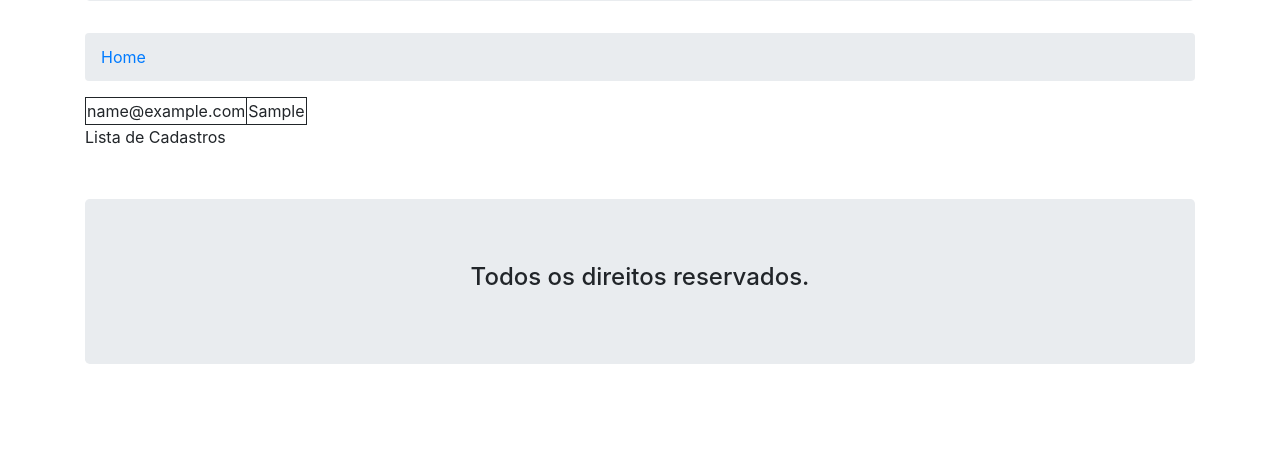
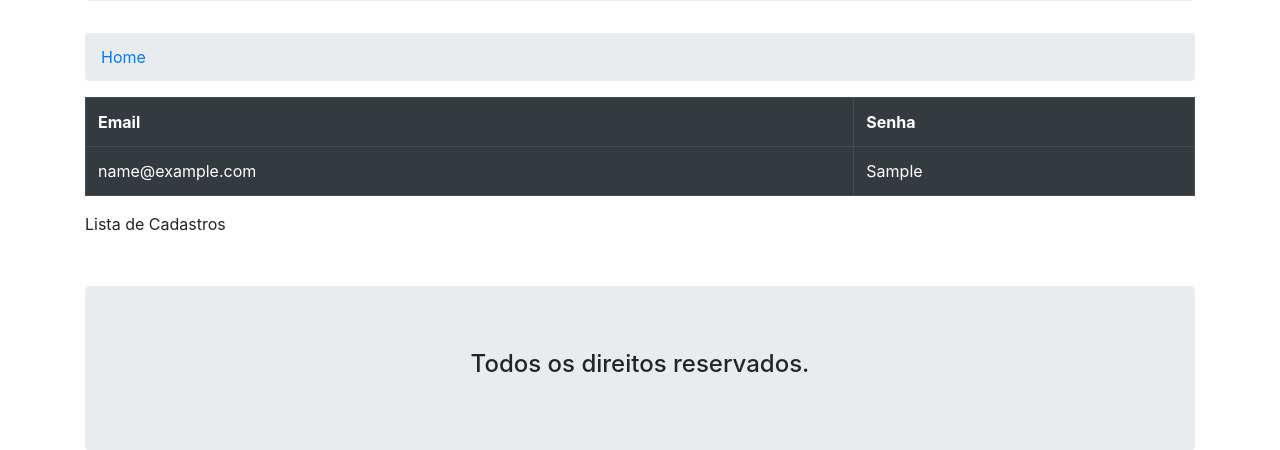
Before and after one commit to MarcoII/Projeto_OAT, a PHP site: page /index.php?pg=listagem in a window 1280 px wide. Shown: the part 583-1033 px from the top of the page. Before the commit the page ends 947 px from the top, so only its background shows below. Run offline with PHP 8.4, Linux system fonts and the light colour scheme; tables that the repository leaves empty or names only in its code hold one stand-in row (values such as "Sample post").

Commit message:
Inserção e Consulta do DB

```diff
--- a/paginas/listagem.php
+++ b/paginas/listagem.php
@@ -27,7 +27,11 @@ $query = mysqli_query($link, $sql);
 
 // echo "</table>";
 
-echo "<table>";
+echo "<table class='table table-bordered table-dark'>";
+echo "<tr>";
+echo "<th>Email</th>";
+echo "<th>Senha</th>";
+echo "</tr>";
 
 while($row = mysqli_fetch_assoc($query)){
 
@@ -40,6 +44,7 @@ while($row = mysqli_fetch_assoc($query)){
 
 
 
+
 <?php
 
 }
```
